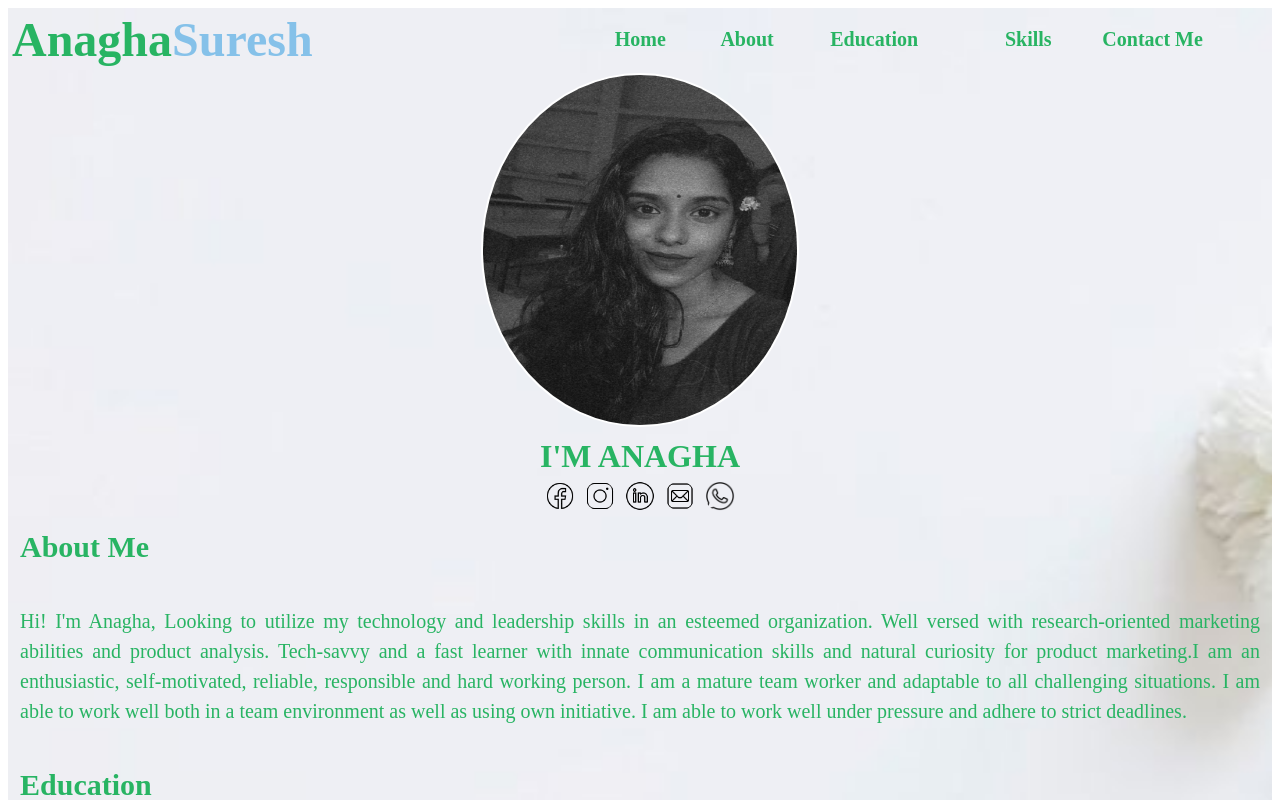
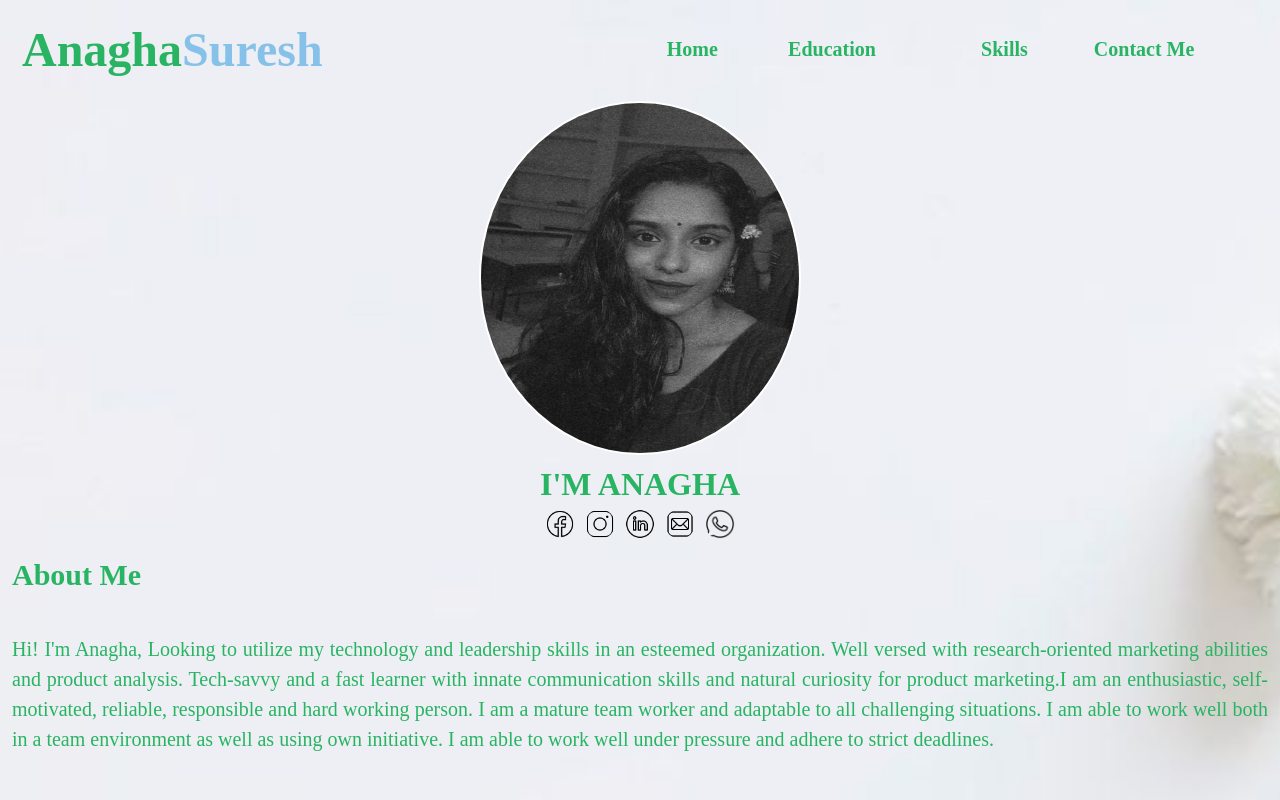
Before and after one commit to anagha10suresh/anagha.github.io, a plain HTML site: page index.html in a window 1280 px wide. Shown: the top 800 px of the page. Drawn offline with Linux system fonts and the light colour scheme.

Commit message:
Add files via upload

```diff
--- a/index.html
+++ b/index.html
@@ -5,21 +5,22 @@
 	<title></title>
 	<!-- <style type="text/css">
 		*{
-			border: 2px solid red;
+			margin: 0px;
+			padding: 0px;
 					}
 	</style> -->
 
 </head>
-<body>
+<body style="margin: 0px; padding:0px;">
 	<center>
 	<table>
 		<tr>
-			<td style="font-size: 3rem;"><b>Anagha</b><div class="sec"><b>Suresh</b></div></td>
-			<td><a href="#first"><b>Home</b></a></td>
-			<td><a href="#second"><b>About</b></a></td>
-			<td><a href="#third"><b>Education</b></a></td>
-			<td><a href="#fourth"><b>Skills</b></a></td>
-			<td><a href="#fifth"><b>Contact Me</b></a></td>
+			<td style="font-size: 3rem; padding:20px;"><b>Anagha</b><div class="sec"><b>Suresh</b></div></td>
+
+			<td style="padding:5px;"><a href="#first"><b>Home</b></a></td>
+			<td style="padding:5px;"><a href="#third"><b>Education</b></a></td>
+			<td style="padding:5px;"><a href="#fourth"><b>Skills</b></a></td>
+			<td style="padding:5px;"><a href="#fifth"><b>Contact Me</b></a></td>
 		</tr>
 	<div id="first">
 		<tr>
@@ -34,8 +35,8 @@
 	</div>
 
 	<div>
-		<tr id="second">
-			<td colspan="6" style="font-size: 30px; padding: 10px;"><b>About Me</b></td>
+		<tr id="second" class="second">
+			<td class="sty" colspan="6" style="font-size: 30px; padding: 10px;"><b>About Me</b></td>
 		</tr>
 		<tr>
 			<td colspan="6" style="text-align: justify; padding:10px;"><p>Hi! I'm Anagha, Looking to utilize my technology and leadership skills in an esteemed organization. Well versed with research-oriented marketing abilities and product analysis. Tech-savvy and a fast learner with innate communication skills and natural curiosity for product marketing.I am an enthusiastic, self-motivated, reliable, responsible and hard working person. I am a mature team worker and adaptable to all challenging situations. I am able to work well both in a team environment as well as using own initiative. I am able to work well under pressure and adhere to strict deadlines.</p></td>
@@ -43,7 +44,7 @@
 	</div>
 	<div>
 		<tr id="third">
-			<td colspan="6" style="font-size:30px; padding: 10px;"><b>Education</b></td>
+			<td class="sty" colspan="6" style="font-size:30px; padding: 10px;"><b>Education</b></td>
 		</tr>
 		<tr>
 			<td style="font-size: 20px; ">
@@ -61,9 +62,8 @@
             </td>
         </tr>
     </div>
-    <div>
     	<tr id="fourth">
-    		<td colspan="6"style="font-size:30px; padding: 10px;"><b>Skills</b></td>
+    		<td class="sty" colspan="6"style="font-size:30px; padding: 10px;"><b>Skills</b></td>
     	</tr>
 	    <tr>
 	    	<td>
@@ -75,7 +75,7 @@
 			        </ul>
 			    </div>
 			    <tr id="fifth">
-			    	<td colspan="6" style="font-size:30px; padding: 10px;"><b>Contact Me</b></td>
+     <td class="sty"colspan="6" style="font-size:30px; padding: 10px;"><b>Contact Me</b></td>
 			    </tr>
 	    <tr>
 	    	<td colspan="6" style="padding: 20px;" class="fifth"><img src="images/pp.png">Anagha Suresh<br><br>
@@ -85,6 +85,7 @@
             <img src="images/m.png">anuanakha24@gmail.com</td>
         </tr>
     </div>
+
 </table>
 </center>
 </body>
```
